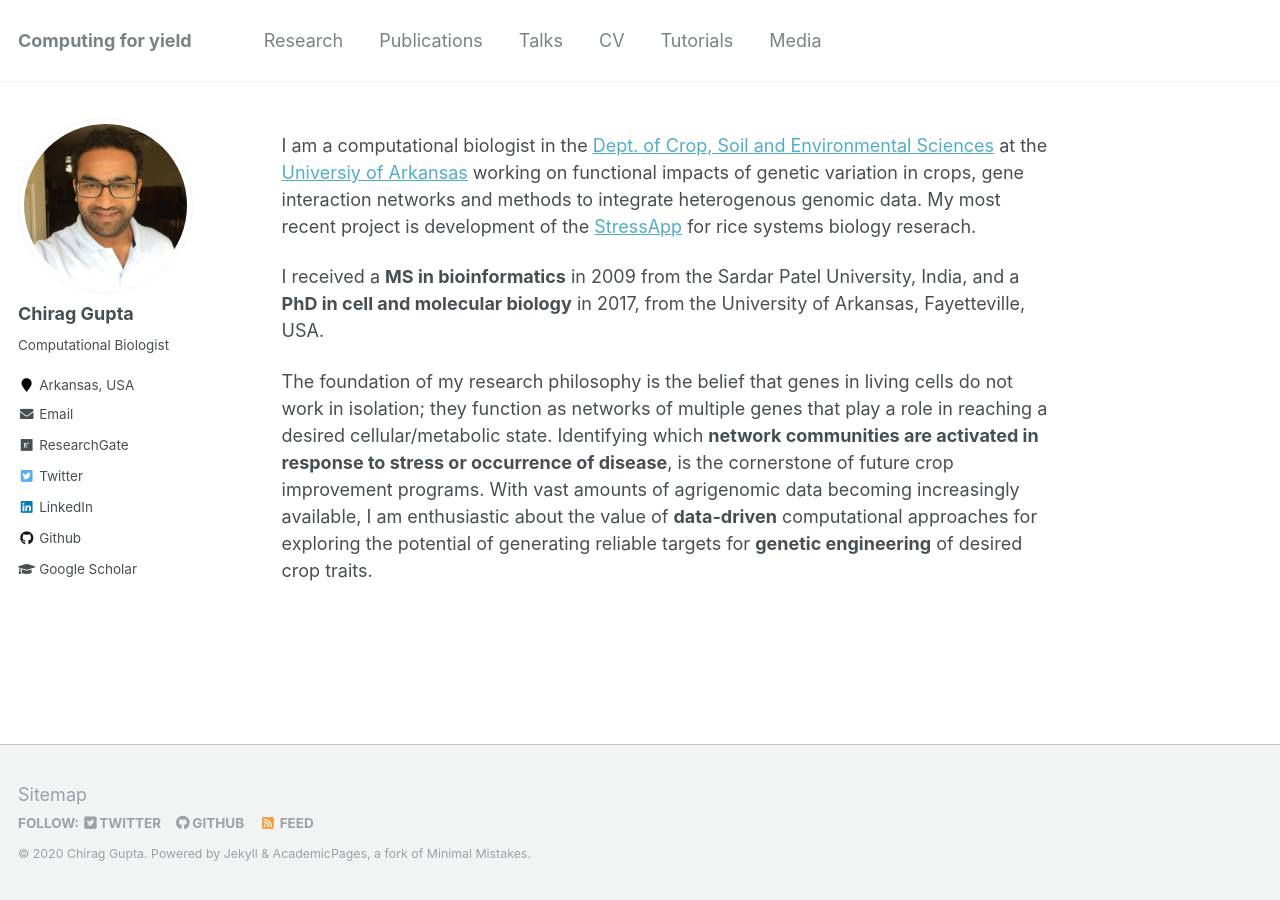
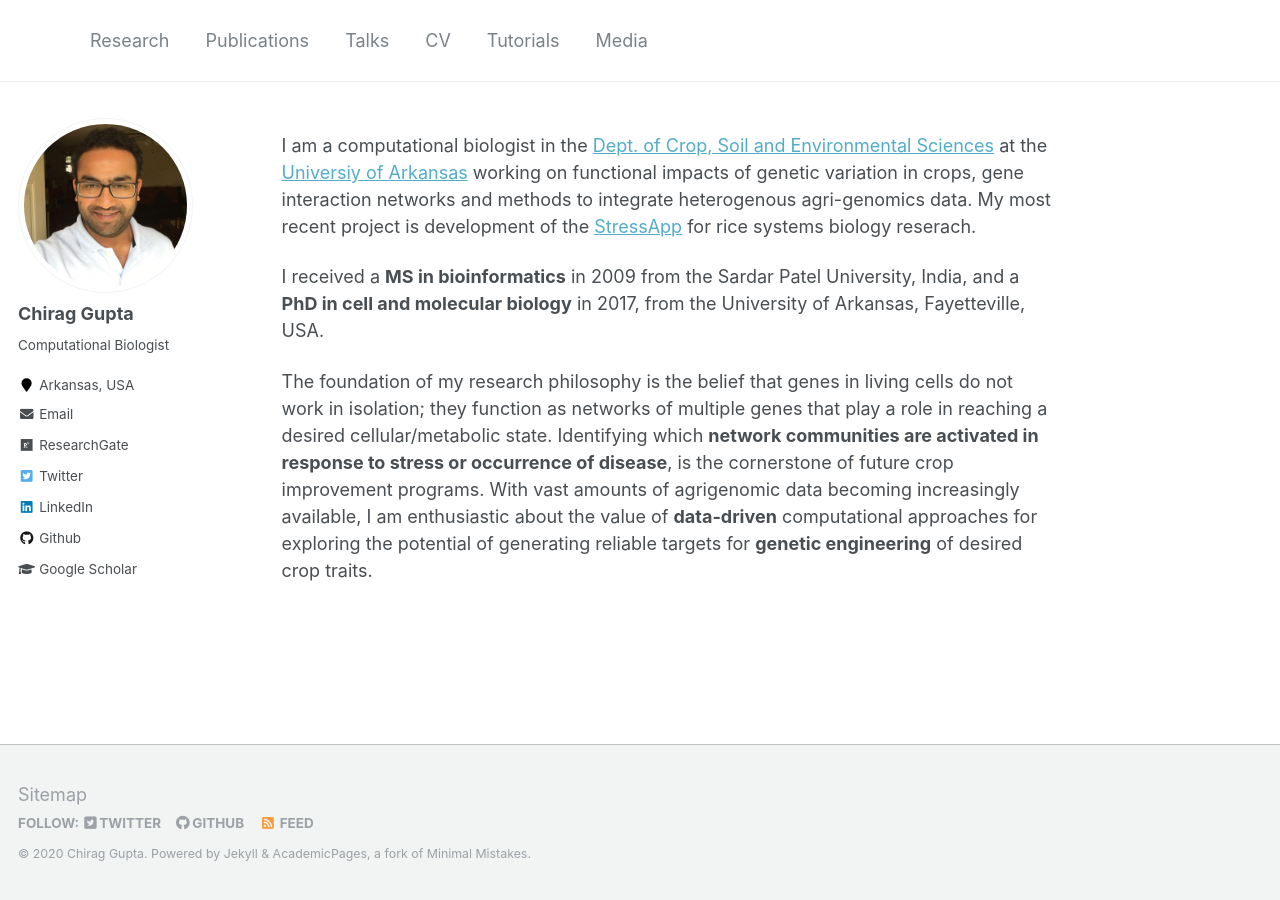
Before and after one commit to cngupta/cngupta.github.io, a Jekyll site: the page built from _pages/about.md, in a window 1280 px wide. Built offline with Jekyll 4.4.1, drawn with Linux system fonts in a browser that asks for light colours.

Commit message:
edit config

```diff
--- a/_config.yml
+++ b/_config.yml
@@ -6,9 +6,11 @@
 # `jekyll serve`. If you change this file, please restart the server process.
 
 
+theme: jekyll-theme-midnight
+
 # Site Settings
 locale                   : "en-US"
-title                    : "Computing for yield"
+title                    : " "
 title_separator          : "-"
 name                     : "Chirag Gupta"
 description              : "computational biologist"
--- a/_pages/about.md
+++ b/_pages/about.md
@@ -8,7 +8,7 @@
   - /about.html
 ---
 
-I am a computational biologist in the [Dept. of Crop, Soil and Environmental Sciences](https://crop-soil-environmental-sciences.uark.edu/) at the [Universiy of Arkansas](https://www.uark.edu/) working on functional impacts of genetic variation in crops, gene interaction networks and methods to integrate heterogenous genomic data. My most recent project is development of the [StressApp](http://rrn.uark.edu/shiny/apps/rrn/) for rice systems biology reserach.
+I am a computational biologist in the [Dept. of Crop, Soil and Environmental Sciences](https://crop-soil-environmental-sciences.uark.edu/) at the [Universiy of Arkansas](https://www.uark.edu/) working on functional impacts of genetic variation in crops, gene interaction networks and methods to integrate heterogenous agri-genomics data. My most recent project is development of the [StressApp](http://rrn.uark.edu/shiny/apps/rrn/) for rice systems biology reserach.
 
 I received a **MS in bioinformatics** in 2009 from the Sardar Patel University, India, and a **PhD in cell and molecular biology** in 2017, from the University of Arkansas, Fayetteville, USA.
 
```
